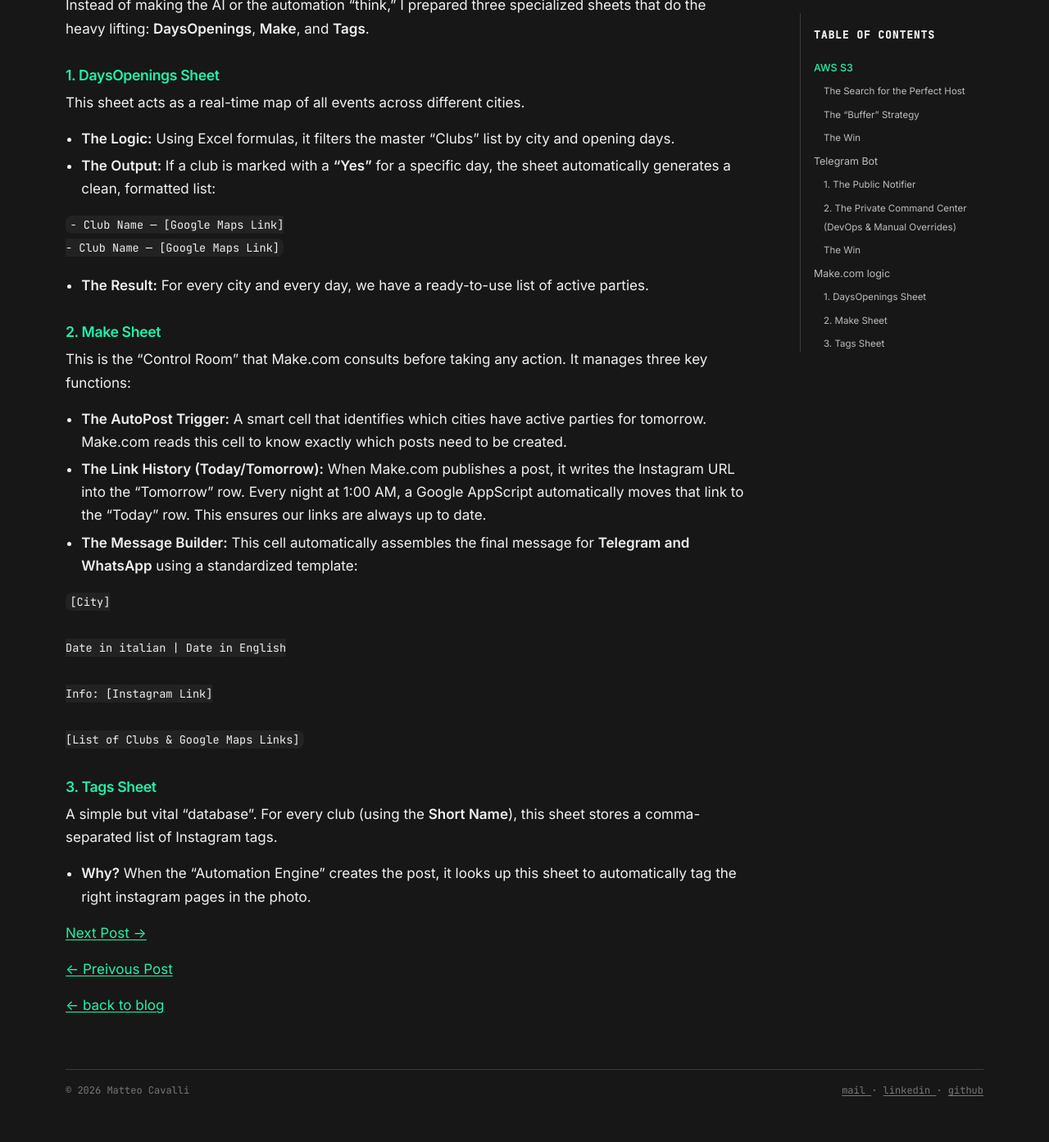
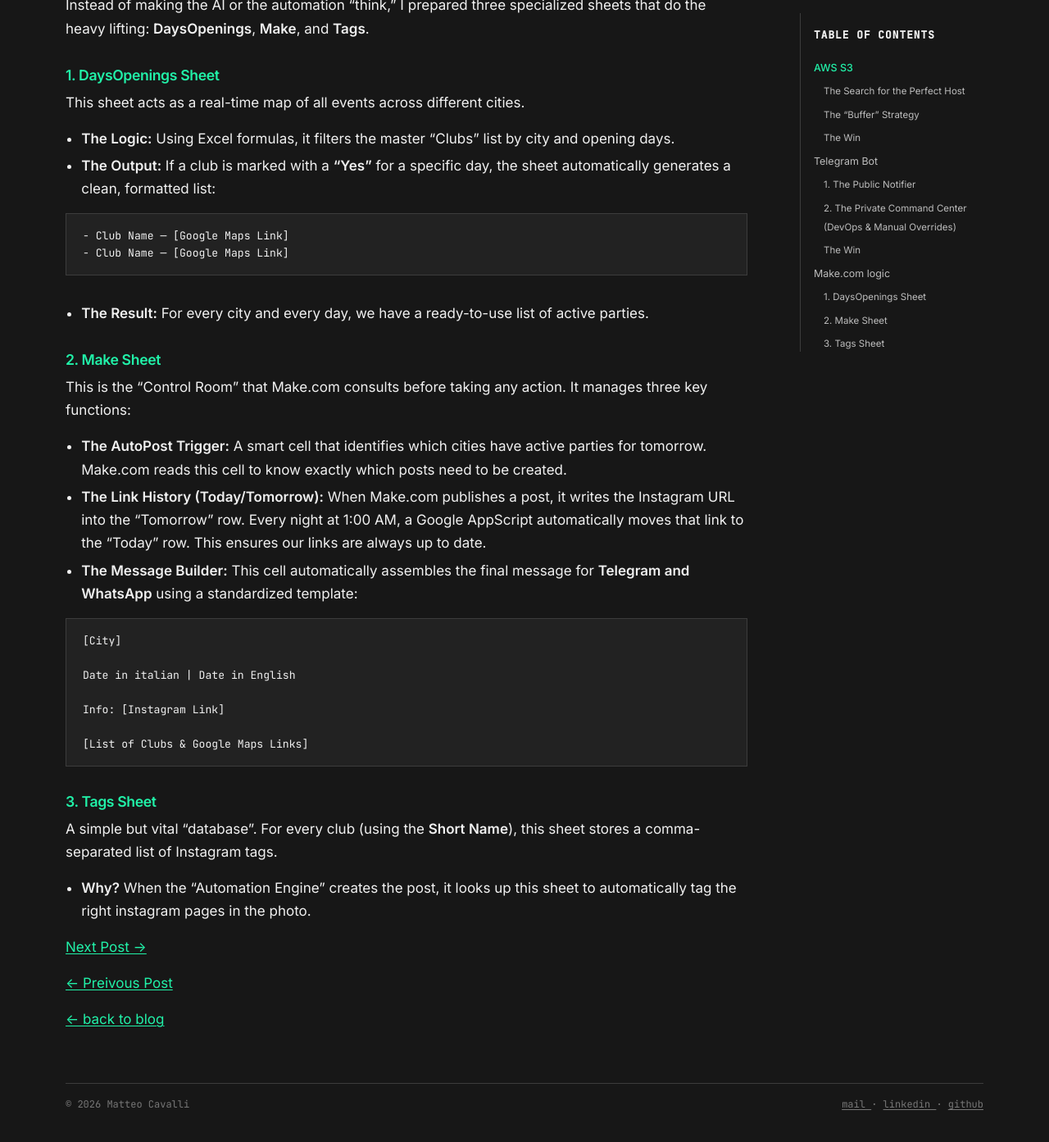
Before and after one commit to M4ttAo/curriculum-vitae, a Jekyll site: the page built from _posts/2026-03-21-03-the-utilities.md, in a window 1280 px wide and 1400 px high, scrolled down 3058 px. Shown: the top 1393 px of the window at 82% size. Built offline with Jekyll 4.4.1, drawn with Linux system fonts in a browser that asks for light colours.

Commit message:
modificato il rendering del codice nel sito

```diff
--- a/_sass/_blog.scss
+++ b/_sass/_blog.scss
@@ -86,11 +86,6 @@
   grid-column: 1;
   grid-row: 1;
   overflow-wrap: anywhere;
-}
-
-.post .e-content pre {
-  max-width: 100%;
-  overflow-x: auto;
 }
 
 .post-toc {
--- a/_sass/_typography.scss
+++ b/_sass/_typography.scss
@@ -194,6 +194,29 @@
 }
 
 
+pre {
+  max-width: 100%;
+  margin: var(--space-2) 0 var(--space-3);
+  padding: 1rem 1.25rem;
+  overflow-x: auto;
+  background: var(--bg-soft);
+  border: 1px solid var(--border);
+  font-family: var(--font-mono);
+  font-size: 0.82rem;
+  line-height: 1.6;
+}
+
+
+pre code {
+  display: block;
+  padding: 0;
+  background: transparent;
+  border-radius: 0;
+  font-size: inherit;
+  white-space: pre;
+}
+
+
 @media (max-width: 480px) {
 
   body {
```
Also changed, not shown: _posts/2026-10-05-my-domain-bot.md (+1 -1 lines).
